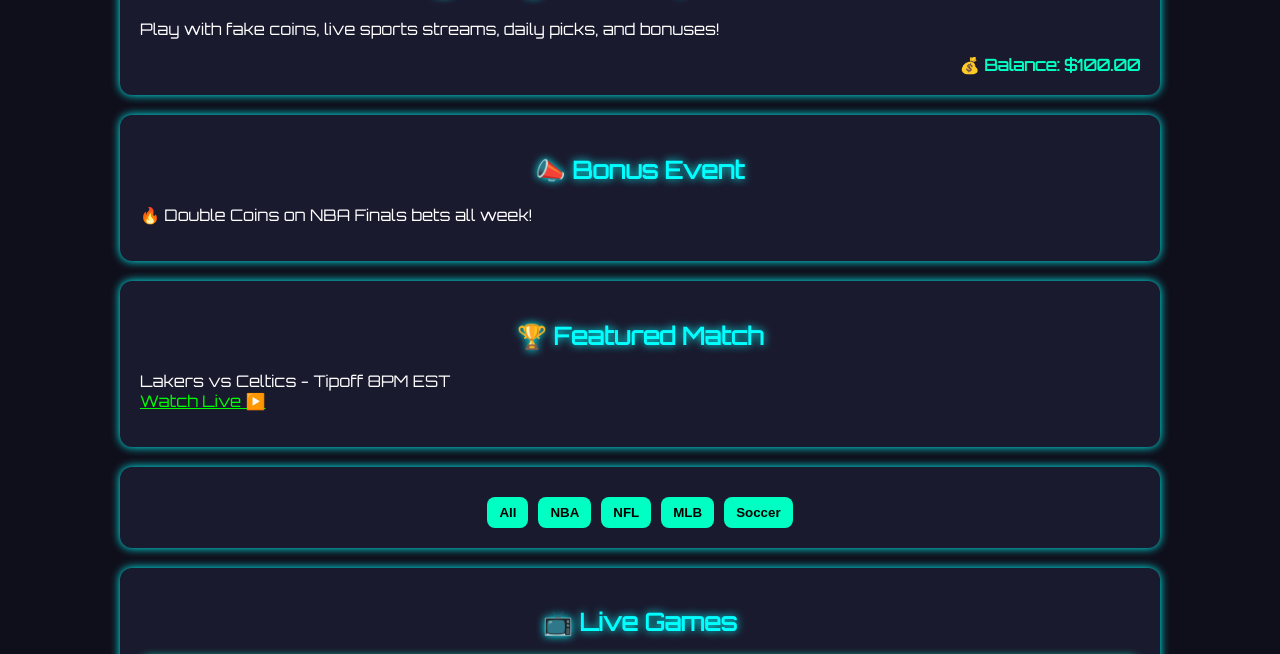
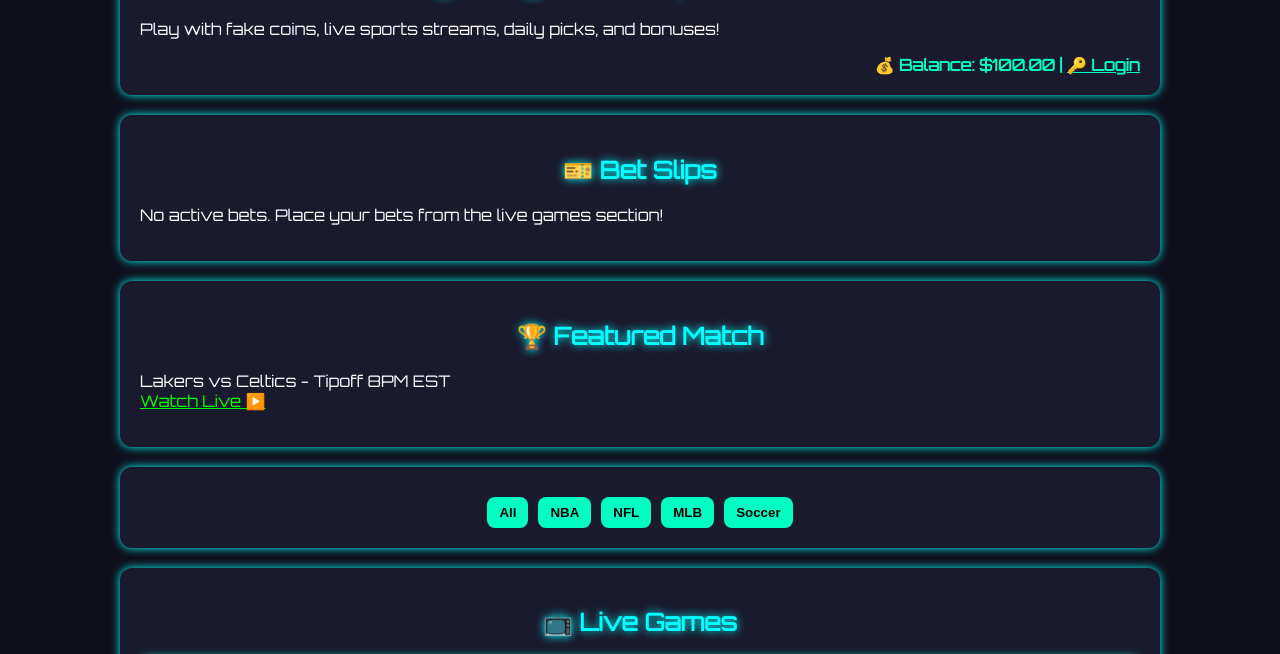
Before and after one commit to oggriff12/royalend-casino, a plain HTML site: page sportsbook.html in a window 1280 px wide. Shown: the part 104-758 px from the top of the page. Drawn offline with Linux system fonts and the light colour scheme.

Commit message:
Update sportsbook.html

```diff
--- a/sportsbook.html
+++ b/sportsbook.html
@@ -23,10 +23,17 @@
 <header class="section">
 <h1>🏀 RoyalEnd Sportsbook</h1>
 <p>Play with fake coins, live sports streams, daily picks, and bonuses!</p>
-<div style="text-align:right; font-weight:bold; color:#00ffc3;">💰 Balance: $100.00</div>
+<div style="text-align:right; font-weight:bold; color:#00ffc3;">
+  💰 Balance: $<span id="balanceDisplay">0</span> |
+  <a href="login.html" id="loginLink" style="color:#00ffc3;">🔑 Login</a>
+  <button id="logoutBtn" style="display:none;">🚪 Logout</button>
+</div>
 </header>
 
-<div class="section"><h2>📣 Bonus Event</h2><p>🔥 Double Coins on NBA Finals bets all week!</p></div>
+<div class="section">
+<h2>🎫 Bet Slips</h2>
+<p>No active bets. Place your bets from the live games section!</p>
+</div>
 
 <div class="section"><h2>🏆 Featured Match</h2><p>Lakers vs Celtics - Tipoff 8PM EST <br><a href="#stream" style="color:lime">Watch Live ▶️</a></p></div>
 
@@ -83,6 +90,23 @@
 </div>
 
 <script>
+let balance = parseFloat(localStorage.getItem('walletBalance')) || 100;
+document.getElementById('balanceDisplay').innerText = balance.toFixed(2);
+
+const loginLink = document.getElementById('loginLink');
+const logoutBtn = document.getElementById('logoutBtn');
+if(localStorage.getItem('loggedIn') === 'true') {
+    loginLink.style.display = 'none';
+    logoutBtn.style.display = 'inline-block';
+} else {
+    loginLink.style.display = 'inline-block';
+    logoutBtn.style.display = 'none';
+}
+logoutBtn.onclick = () => {
+    localStorage.setItem('loggedIn', 'false');
+    window.location.reload();
+};
+
 function updateCountdown() {
 const end = new Date("2025-07-15T20:00:00Z").getTime();
 setInterval(() => {
```
